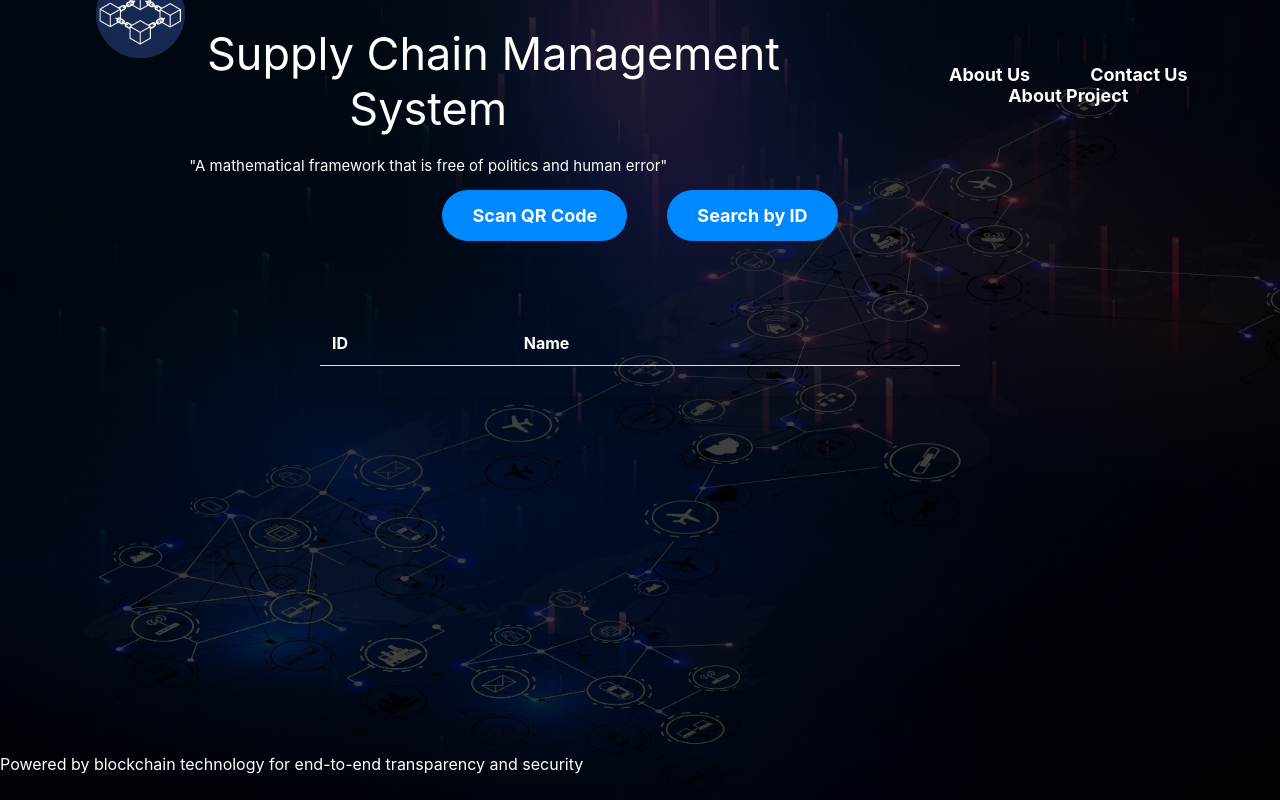
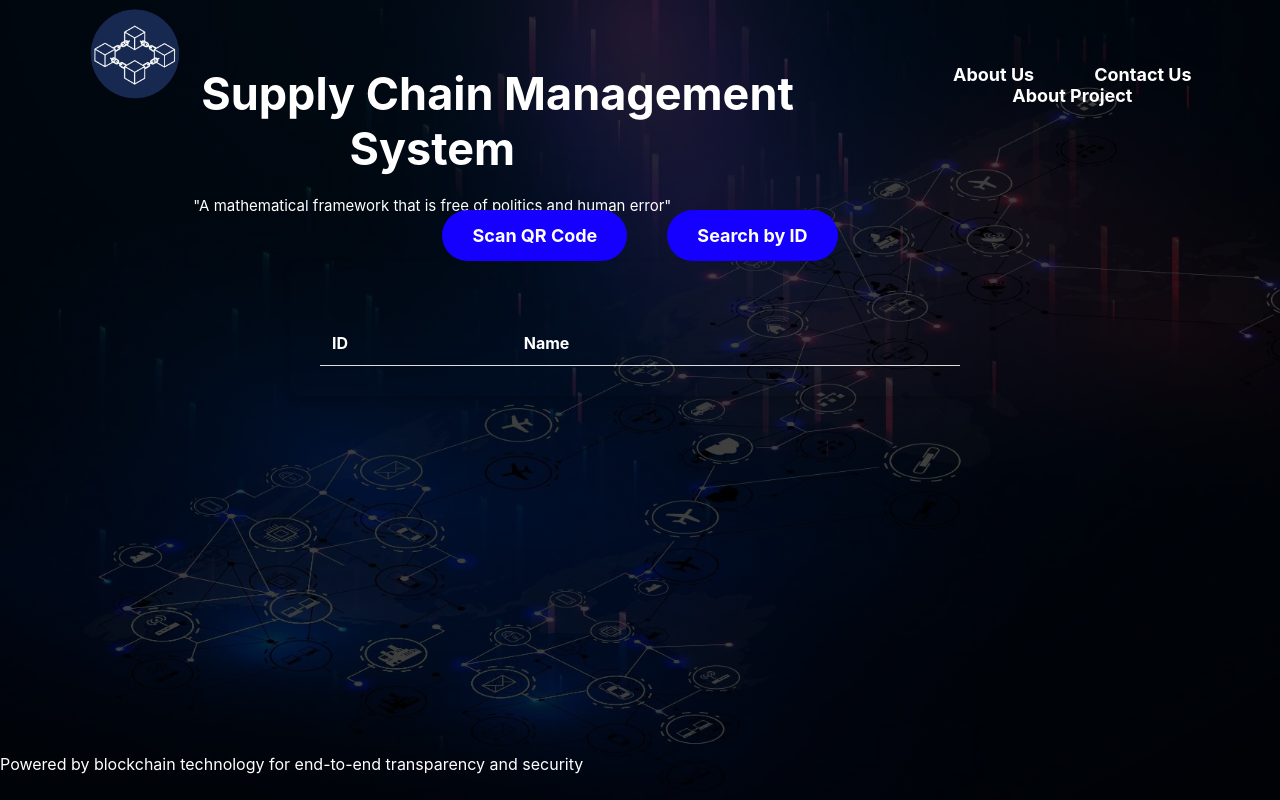
Before and after one commit to CosmoProgrammer/HashChain, a React (Create React App) app in the folder main_app/: page /home in a window 1280 px wide. Built offline with nearby package versions, Linux system fonts and the light colour scheme.

Commit message:
home page

```diff
--- a/main_app/src/containers/Home.js
+++ b/main_app/src/containers/Home.js
@@ -10,7 +10,7 @@ const HomePage = () => {
     <div className="home-page">
       <div className="header">
         <li>
-        <ul className="title"><img src={webcon} style={{height:'110px'}}/>Supply Chain Management System</ul>
+        <ul className="title"><a><Link to='/Home'><img src={webcon} style={{height:'110px'}}/>Supply Chain Management System</Link></a></ul>
         <ul className="subhead">"A mathematical framework that is free of politics and human error"</ul></li>
         <div className="navbar">
           <ul>
--- a/main_app/src/styles/home.css
+++ b/main_app/src/styles/home.css
@@ -19,15 +19,17 @@
     background: transparent;
   }
 
-  .title {
+  .header li ul a {
     font-size: 45px;
-    font: bolder;
-
+    font-weight: bold;
+    color: rgb(255, 255, 255);
+    text-transform: capitalize;
+    text-decoration: none;
   }
 
   .subhead {
     font-size: 15px;
-    margin-bottom: 100px;
+
   }
 
   .navbar ul li{
@@ -60,25 +62,33 @@
 
   .actions {
     display: flex;
-    margin: 0 20px;
+    position: relative;
+    bottom: -20px;
+    margin: 0 30px;
     justify-content: center;
   }
 
-  .scan-button,
-  .search-button {
+
+  .search-button,
+  .scan-button {
     margin: 20px;
     padding: 15px 30px;
     font-size: 18px;
     font-weight: bold;
-    background-color: #0088ff;
+    background-color: #1500ff;
+    border-color: #ffffff;
+    border-width: 5px;
     color: #fff;
     border-radius: 30px;
     text-decoration: none;
+    transition: 0.5s;
   }
 
-  .scan-button:hover,
-  .search-button:hover {
-    background-color: #a2d0fe;
+  .search-button:hover,
+  .scan-button:hover {
+    background-color: transparent;
+    border-color: #fff;
+    border-width: 5px;
     cursor: pointer;
   }
 
```
